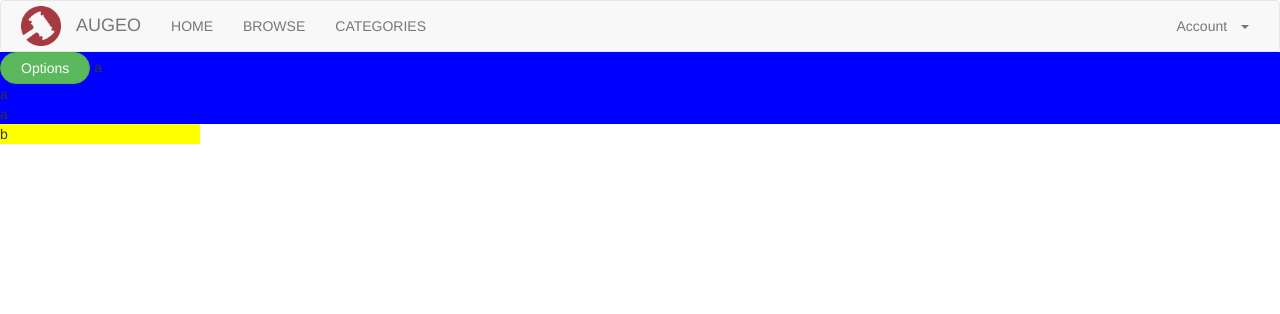
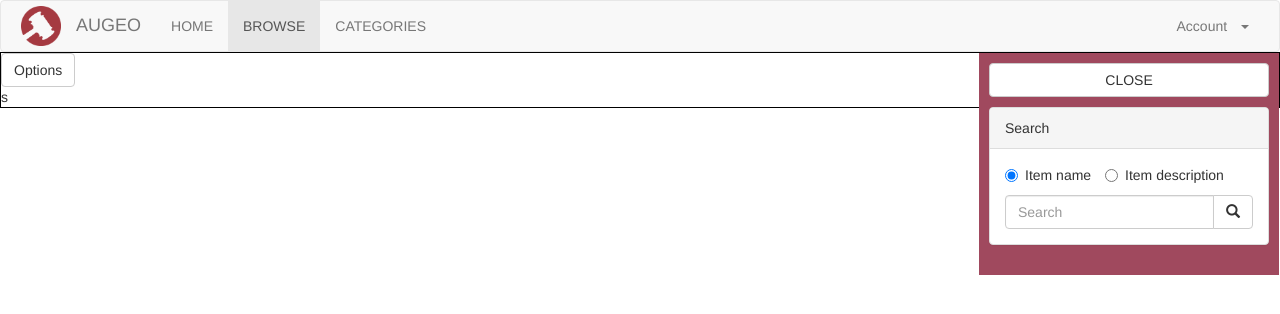
Before and after one commit to C-Collamar/augeo, a PHP site: page /augeo/browse in a window 1280 px wide. Shown: the top 314 px of the page. Run offline with PHP 8.4, Linux system fonts and the light colour scheme; some libraries are stand-ins or nearby versions.

Commit message:
Add option-side toggling

```diff
--- a/browse/css/browse.css
+++ b/browse/css/browse.css
@@ -1,20 +1,28 @@
-body {
-	overflow: hidden;
-}
-.navbar { margin: 0px; }
+.navbar { margin: 0px; padding: 0px; }
+#browse-content.expand { width: 100%; }
+#side-panel.contract { right: -300px; }
 
 #browse-content {
-	display: inline-block;
-	background-color: blue;
-	width: 100%;
+	width: -webkit-calc(100% - 300px);
+	width: -moz-calc(100% - 300px);
+	width: calc(100% - 300px);
+	/* background-color: blue; */
+	transition: width 0.3s ease;
 }
 
 #side-panel {
-	/* position: absolute;
-	top: 50px;
-	bottom: 0px;
-	right: -200px; */
-	width: 200px;
 	display: inline-block;
-	background-color: yellow;
+	position: absolute;
+	top: 0px;
+	right: 0px;
+	z-index: 1;
+	width: 300px;
+	padding: 10px;
+	background-color: #a0495e;
+	transition: 0.3s ease;
 }
+
+@media only screen and (max-width: 768px) {
+	#side-panel { width: 100%; }
+	#side-panel.contract { right: -100%; }
+}
--- a/browse/index.php
+++ b/browse/index.php
@@ -5,20 +5,38 @@
 	<meta name="viewport" content="width=device-width, initial-scale=1.0">
 	<link rel="stylesheet" href="../global/vendor/bootstrap/dist/css/bootstrap.min.css">
 	<link rel="stylesheet" href="../global/css/topbar.css">
-	<link rel="stylesheet" href="../global/css/default.css">
+	<!-- <link rel="stylesheet" href="../global/css/default.css"> -->
 	<link rel="stylesheet" href="css/browse.css">
 </head>
 <body>
 	<?php require "../global/php/topbar.html" ?>
 
+	<div style="position: relative; border: 1px solid black">
 		<div id="browse-content">
-        <button class="btn btn-green" onclick="toggleOptionPanel()">Options</button>
-        a<br>
-        a<br>
-        a<br>
+			<button class="btn btn-default" onclick="toggleOptionPanel()">Options</button>
 		</div>
 		<div id="side-panel">
-        b
+			<div style="margin-bottom: 10px;">
+				<button class="btn btn-default" style="width: 100%;" onclick="toggleOptionPanel()">CLOSE</button>
+			</div>
+			<div class="panel panel-default">
+				<div class="panel-heading">Search</div>
+				<div class="panel-body">
+					<div style="margin-bottom: 10px;">
+						<label class="radio-inline"><input type="radio" name="optradio" checked name="search-by">Item name</label>
+						<label class="radio-inline"><input type="radio" name="optradio" name="search-by">Item description</label>
+					</div>
+					<div class="input-group">
+						<input type="text" class="form-control" placeholder="Search">
+						<div class="input-group-btn">
+							<button class="btn btn-default" type="submit">
+								<i class="glyphicon glyphicon-search"></i>
+							</button>
+						</div>
+					</div>
+				</div>
+			</div>
+		</div>s
 	</div>
 
 	<script src="../global/vendor/jquery/dist/jquery.min.js"></script>
--- a/browse/js/browse.js
+++ b/browse/js/browse.js
@@ -1,4 +1,6 @@
+$("#browse_nav").addClass("active");
+
 function toggleOptionPanel() {
-    $("#browse-content").animate({ width: "-=200px" });
-    // $("#side-panel").animate({ left: "-=200px" });
+    $("#browse-content").toggleClass("expand");
+    $("#side-panel").toggleClass("contract");
 }
```
Lines whose indentation alone changed are shown as unchanged.
